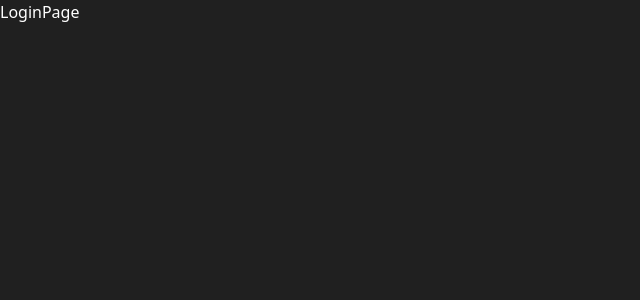
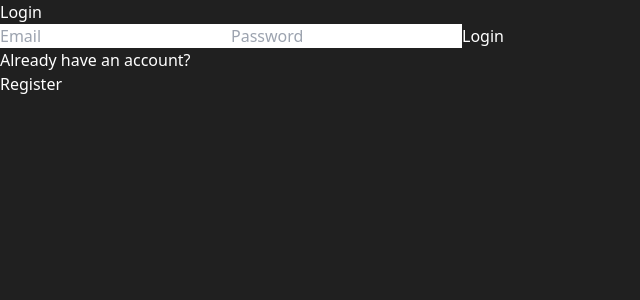
Before and after one commit to EcheCostabel/taskApp, a React (Vite) app in the folder client/: page /login in a window 1280 px wide. Shown: the top 300 px of the page, without its empty margins (0-640 px from the left). Built offline with nearby package versions, Linux system fonts and the light colour scheme.

Commit message:
login and register

```diff
--- a/client/src/api/auth.js
+++ b/client/src/api/auth.js
@@ -4,4 +4,6 @@
 
 const API = 'http://localhost:4000/api'
 
-export const registerRequest = user => axios.post(`${API}/register`, user)
+export const registerRequest = user => axios.post(`${API}/register`, user);
+
+export const loginRequest = user => axios.post(`${API}/login`, user)
--- a/client/src/context/AuthContext.jsx
+++ b/client/src/context/AuthContext.jsx
@@ -1,5 +1,5 @@
-import { createContext, useContext, useState } from "react";
-import { registerRequest } from "../api/auth";
+import { createContext, useContext, useEffect, useState } from "react";
+import { loginRequest, registerRequest } from "../api/auth";
 
 
 
@@ -29,7 +29,31 @@
        } catch (error) {
             setErrors(error.response.data)
        }
-    }
+    };
+
+
+    const signIn = async(user) => {
+        try {
+            const res = await loginRequest(user);
+            console.log(res)
+            // setUser(res.data);
+            // setIsAuthenticated(true)
+        } catch (error) {
+            if(Array.isArray(error.response.data)) {
+              return setErrors(error.response.data)
+            }
+            setErrors([error.response.data.message])
+        }
+    };
+
+    useEffect(() => {
+        if(errors.length > 0) {
+        const timer = setTimeout(() => {
+            setErrors([])
+        }, 5000)
+        return () => clearTimeout(timer)
+        }
+    }, [errors])
 
 
     return(
@@ -37,7 +61,8 @@
             signUp,
             user,
             isAuthenticated,
-            errors
+            errors,
+            signIn
         }}>
             {children}
         </AuthContext.Provider>
--- a/client/src/pages/LoginPage.jsx
+++ b/client/src/pages/LoginPage.jsx
@@ -1,7 +1,66 @@
 import React from 'react'
+import { useForm } from 'react-hook-form'
+import { useAuth } from '../context/AuthContext';
+import { Link } from 'react-router-dom';
 
 export const LoginPage = () => {
+
+
+  const {register, handleSubmit, formState: {errors}} = useForm();
+  const { signIn, errors: signInErrors } = useAuth()
+
+  const onSubmit = handleSubmit((data) => {
+    signIn(data)
+  })
+
   return (
-    <div>LoginPage</div>
+    <div className='flex h-[calc(100vh-100px)] items-center justify-center'>
+      <div className='bg-zinc-800 max-w-md w-full p-10 rounded-md'>
+        {
+            signInErrors.map((error, i) => (
+                <div className='bg-red-500 p-2 text-white text-center my-2' key={i}>
+                    {error}
+                </div>
+            ))
+        }
+
+        <h1 className='text-2xl font-bold'>Login</h1>
+
+        <form onSubmit={onSubmit}>
+
+            <input type="email" {...register('email', {required: true})}
+                className='w-full bg-zinc-700 text-white px-4 py-2 rounded-md my-2'
+                placeholder='Email'
+            />
+            {
+                errors.email && (
+                    <p className='text-red-500'>Email is required</p>
+                )
+            }
+
+
+            <input type="password" {...register('password', {required: true})}
+                className='w-full bg-zinc-700 text-white px-4 py-2 rounded-md my-2'
+                placeholder='Password'
+            />
+            {
+                errors.password && (
+                    <p className='text-red-500'>Password is required</p>
+                )
+            }
+
+            <button type='submit'>
+                Login
+            </button>
+        </form>
+
+        <div className='flex gap-x-2 justify-between'>
+            <p >
+            Already have an account? {' '}
+            </p>
+            <Link to='/register' className='text-sky-500'>Register</Link>
+        </div>
+      </div>
+    </div>
   )
 }
--- a/client/src/pages/RegisterPage.jsx
+++ b/client/src/pages/RegisterPage.jsx
@@ -1,7 +1,7 @@
 import React, { useEffect } from 'react';
 import { useForm } from 'react-hook-form'
 import { useAuth } from '../context/AuthContext';
-import { useNavigate } from 'react-router-dom';
+import { Link, useNavigate } from 'react-router-dom';
 
 
 export const RegisterPage = () => {
@@ -68,6 +68,12 @@
                 Register
             </button>
         </form>
+        <div className='flex gap-x-2 justify-between'>
+            <p >
+            Already have an account? {' '}
+            </p>
+            <Link to='/login' className='text-sky-500'>Login</Link>
+        </div>
     </div>
   )
 }
```
